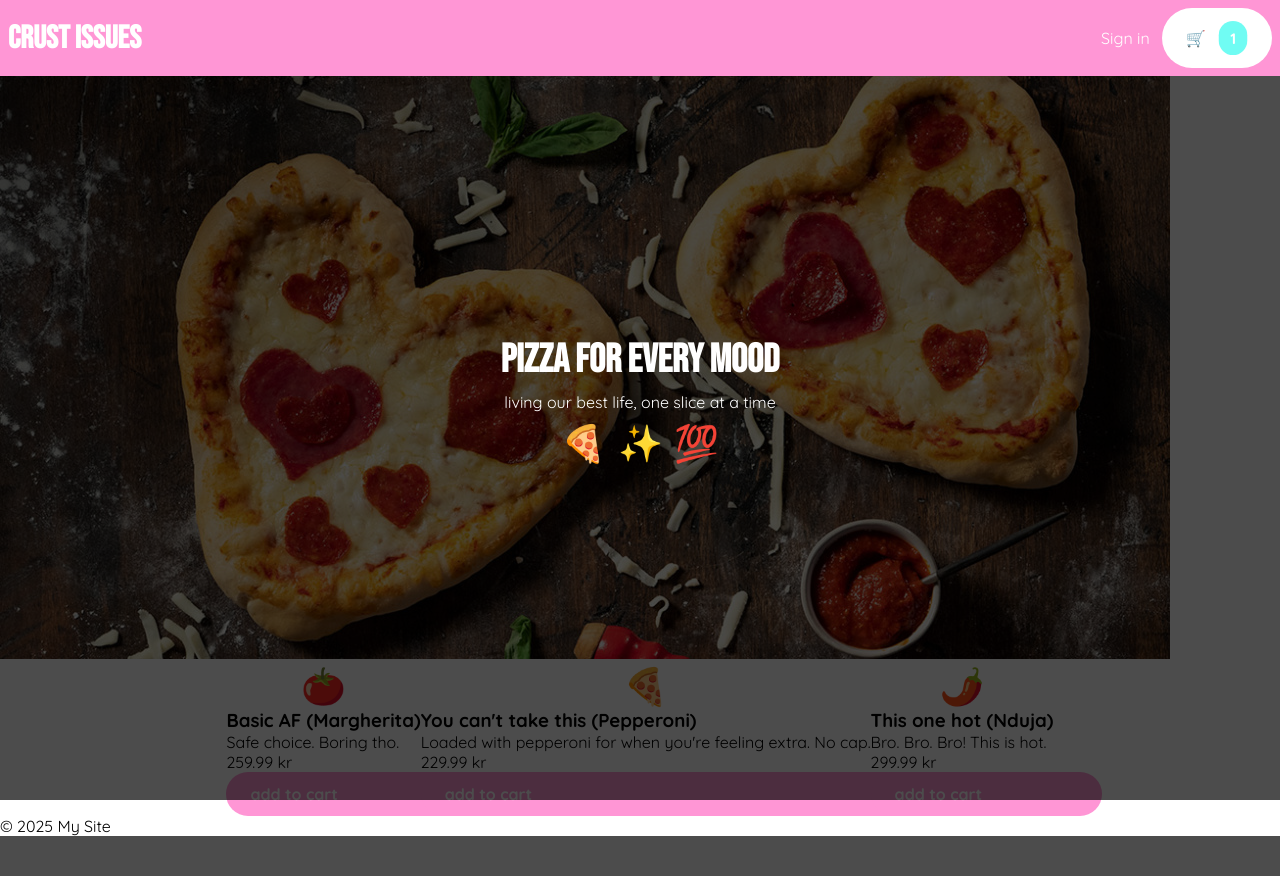
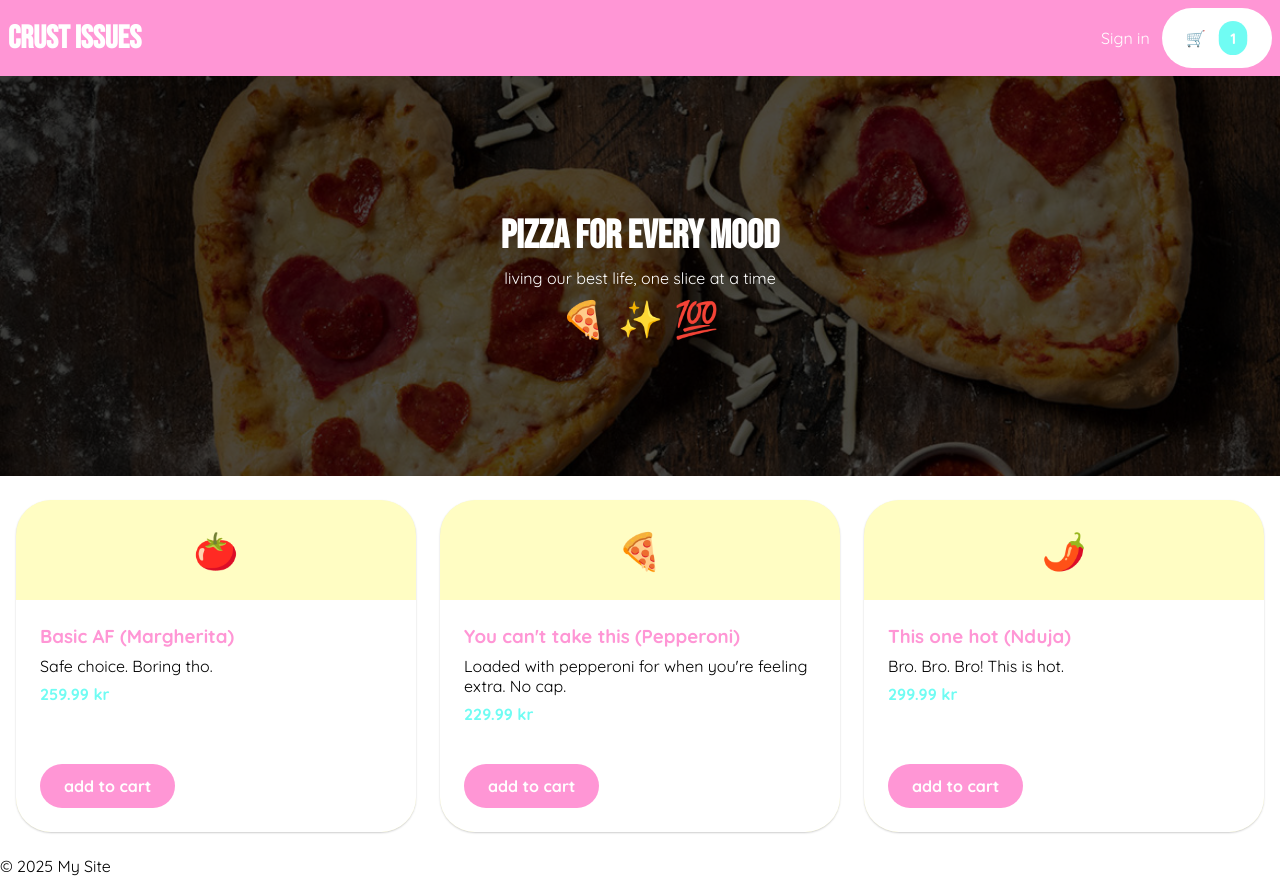
Before and after one commit to annasundbye/ELE3921, a Django app: page / in a window 1280 px wide. Before the commit the page ends 836 px from the top, so only its background shows below. Run offline with Django 5.2, Linux system fonts and the light colour scheme.

Commit message:
fix minor mistakes

```diff
--- a/application/static/css/styles.css
+++ b/application/static/css/styles.css
@@ -43,19 +43,22 @@ a {
 button {
   all: unset;
 }
+.cta {
+  padding: var(--spacing-medium) var(--spacing-large);
+  font-weight: 900;
+}
+.cta:hover {
+  cursor: pointer;
+}
 .cta-primary {
-  padding: var(--spacing-medium) var(--spacing-large);
   background-color: var(--color-pink);
   border-radius: var(--rounded);
   color: var(--color-white);
-  font-weight: 900;
 }
 .cta-secondary {
-  padding: var(--spacing-medium) var(--spacing-large);
   background-color: var(--color-white);
   color: var(--color-pink);
   border-radius: var(--rounded);
-  font-weight: 900;
 }
 .row {
   display: flex;
@@ -82,12 +85,12 @@ button {
 .hero-container > h2 {
   font-size: 40px;
 }
-.product-container {
+.hero-wrapper {
   position: relative;
   height: 400px;
   width: 100vw;
 }
-.product-container > img {
+.hero-wrapper > img {
   position: absolute;
   inset: 0;
   z-index: -1;
--- a/application/templates/home.html
+++ b/application/templates/home.html
@@ -1,5 +1,5 @@
 {% extends "layout.html" %} {% block content %}
-<div class="pizza-container">
+<div class="hero-wrapper">
   <div class="hero-container center col">
     <h2>PIZZA FOR EVERY MOOD</h2>
     <p>living our best life, one slice at a time</p>
@@ -13,9 +13,9 @@
   <div class="overlay"></div>
 </div>
 
-<div class="pizza-grid center">
+<div class="product-grid center">
   {% for pizza in pizzas %}
-  <div class="pizza-card">
+  <div class="product-card bg-yellow">
     <div class="emoji center">{{ pizza.icon }}</div>
     <div class="description">
       <div>
@@ -23,7 +23,7 @@
         <p>{{ pizza.description }}</p>
         <p class="price">{{ pizza.base_price }} kr</p>
       </div>
-      <button class="cta-primary w-full">add to cart</button>
+      <button class="cta cta-primary w-fit">add to cart</button>
     </div>
   </div>
   {% endfor %}
--- a/application/templates/layout.html
+++ b/application/templates/layout.html
@@ -32,7 +32,7 @@
   <body>
     <header class="header">
       <h1>
-        <a href="{% url 'application:menu' %}" class="bebas-neue"
+        <a href="{% url 'application:home' %}" class="bebas-neue"
           >Crust Issues</a
         >
       </h1>
@@ -47,7 +47,7 @@
         </div>
         <script src="/static/js/dropdown-menu.js"></script>
         <a href="#">Sign in</a>
-        <a class="cta-secondary row" href="#"
+        <a class="cta cta-secondary row" href="#"
           >🛒 <span class="cart-counter">1</span>
         </a>
       </nav>
--- a/application/templates/menu.html
+++ b/application/templates/menu.html
@@ -13,7 +13,7 @@
           <p>{{ pizza.description }}</p>
           <p class="price">{{ pizza.base_price }} kr</p>
         </div>
-        <button class="cta-primary w-fit">add to cart</button>
+        <button class="cta cta-primary w-fit">add to cart</button>
       </div>
     </div>
     {% endfor %}
@@ -31,7 +31,7 @@
 
           <p class="price">{{ drink.price }} kr</p>
         </div>
-        <button class="cta-primary w-fit">add to cart</button>
+        <button class="cta cta-primary w-fit">add to cart</button>
       </div>
     </div>
     {% endfor %}
```
